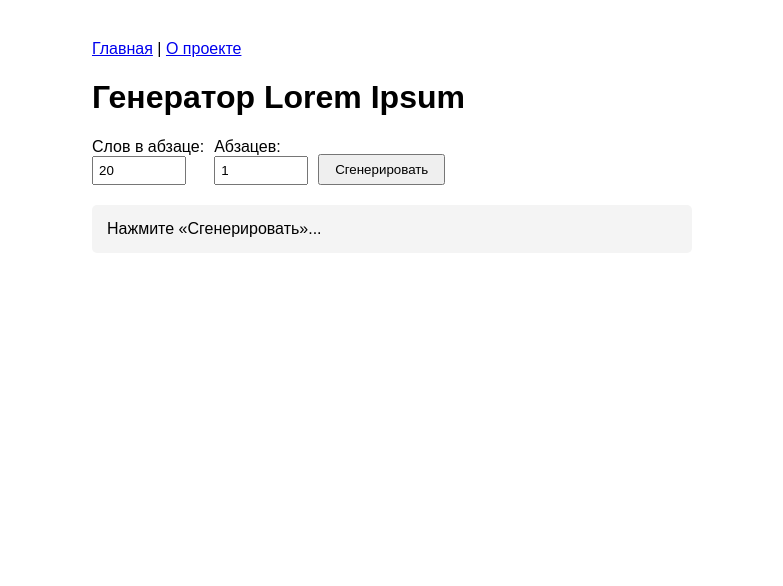
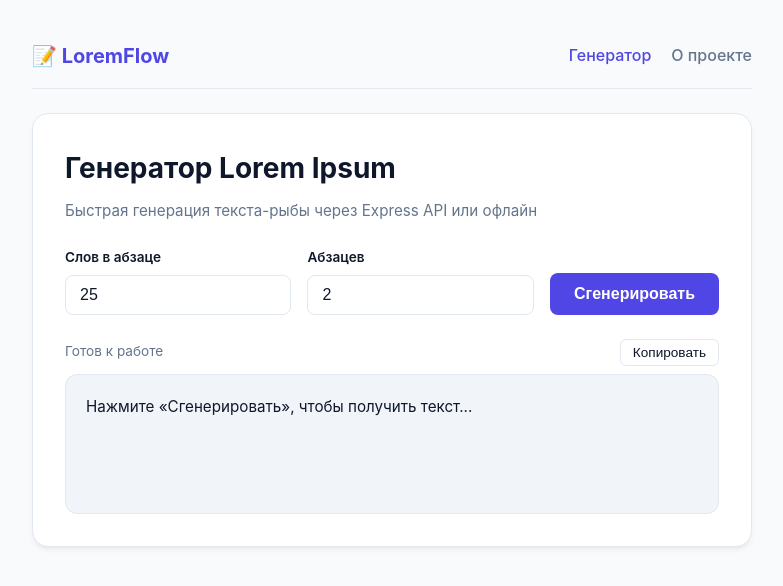
Before and after one commit to aidysp/lorem-flow, a website: page public/index.html in a window 1280 px wide. Shown: the whole page, without its empty margins (248-1031 px from the left). Drawn offline with Linux system fonts and the light colour scheme.

Commit message:
added styles

```diff
--- a/public/app.js
+++ b/public/app.js
@@ -1,9 +1,31 @@
+const OFFLINE_WORDS = [
+  'lorem', 'ipsum', 'dolor', 'sit', 'amet', 'consectetur', 'adipiscing', 'elit',
+  'sed', 'do', 'eiusmod', 'tempor', 'incididunt', 'ut', 'labore', 'et', 'dolore',
+  'magna', 'aliqua', 'enim', 'ad', 'minim', 'veniam', 'quis', 'nostrud',
+  'exercitation', 'ullamco', 'laboris', 'nisi', 'aliquip', 'ex', 'ea', 'commodo'
+];
+
+
+function generateOfflineLorem(wordsCount, paragraphsCount) {
+  const paragraphs = [];
+  for (let p = 0; p < paragraphsCount; p++) {
+    const currentParagraph = [];
+    for (let w = 0; w < wordsCount; w++) {
+      const randomWord = OFFLINE_WORDS[Math.floor(Math.random() * OFFLINE_WORDS.length)];
+      currentParagraph.push(w === 0 ? randomWord[0].toUpperCase() + randomWord.slice(1) : randomWord);
+    }
+    paragraphs.push(currentParagraph.join(' ') + '.');
+  }
+  return paragraphs.join('\n\n');
+}
+
 document.getElementById('generateBtn').addEventListener('click', async () => {
-  const words = document.getElementById('words').value;
-  const paragraphs = document.getElementById('paragraphs').value;
+  const words = Number(document.getElementById('words').value);
+  const paragraphs = Number(document.getElementById('paragraphs').value);
   const output = document.getElementById('output');
 
   try {
+
     const response = await fetch(`/api/lorem?words=${words}&paragraphs=${paragraphs}`);
     const data = await response.json();
 
@@ -14,7 +36,15 @@ document.getElementById('generateBtn').addEventListener('click', async () => {
 
     output.textContent = data.text;
   } catch (err) {
-    output.textContent = 'Нет соединения с сервером (офлайн-режим). API недоступен, но интерфейс работает из кеша!';
+
+    if (!Number.isInteger(words) || words <= 0 || words > 1000 ||
+        !Number.isInteger(paragraphs) || paragraphs <= 0 || paragraphs > 50) {
+      output.textContent = 'Ошибка (Офлайн): Параметры должны быть целыми числами (слова: 1-1000, абзацы: 1-50).';
+      return;
+    }
+
+    const offlineText = generateOfflineLorem(words, paragraphs);
+    output.textContent = `[Офлайн-режим]\n\n${offlineText}`;
   }
 });
 
@@ -25,3 +55,19 @@ if ('serviceWorker' in navigator) {
       .catch(err => console.error('Ошибка регистрации SW:', err));
   });
 }
+
+
+
+document.getElementById('copyBtn').addEventListener('click', () => {
+  const text = document.getElementById('output').textContent;
+  const copyBtn = document.getElementById('copyBtn');
+
+  navigator.clipboard.writeText(text).then(() => {
+    copyBtn.textContent = 'Скопировано!';
+    copyBtn.classList.add('copied');
+    setTimeout(() => {
+      copyBtn.textContent = 'Копировать';
+      copyBtn.classList.remove('copied');
+    }, 2000);
+  });
+});
--- a/public/index.html
+++ b/public/index.html
@@ -3,31 +3,45 @@
 <head>
   <meta charset="UTF-8">
   <meta name="viewport" content="width=device-width, initial-scale=1.0">
-  <title>Генератор Lorem Ipsum</title>
+  <title>LoremFlow — Генератор Lorem Ipsum</title>
   <link rel="manifest" href="/manifest.json">
-  <style>
-    body { font-family: sans-serif; max-width: 600px; margin: 40px auto; padding: 0 20px; }
-    .controls { display: flex; gap: 10px; margin-bottom: 20px; align-items: flex-end; }
-    input { width: 80px; padding: 5px; }
-    button { padding: 6px 15px; cursor: pointer; }
-    #output { white-space: pre-wrap; background: #f4f4f4; padding: 15px; border-radius: 5px; }
-    nav { margin-bottom: 20px; }
-  </style>
+  <link rel="stylesheet" href="/style.css">
 </head>
 <body>
-  <nav>
-    <a href="/">Главная</a> | <a href="/about">О проекте</a>
-  </nav>
+  <div class="container">
+    <nav>
+      <a href="/" class="logo">📝 LoremFlow</a>
+      <div class="nav-links">
+        <a href="/" class="active">Генератор</a>
+        <a href="/about">О проекте</a>
+      </div>
+    </nav>
 
-  <h1>Генератор Lorem Ipsum</h1>
+    <main class="card">
+      <h1>Генератор Lorem Ipsum</h1>
+      <p class="subtitle">Быстрая генерация текста-рыбы через Express API или офлайн</p>
 
-  <div class="controls">
-    <label>Слов в абзаце:<br><input type="number" id="words" value="20"></label>
-    <label>Абзацев:<br><input type="number" id="paragraphs" value="1"></label>
-    <button id="generateBtn">Сгенерировать</button>
+      <div class="controls">
+        <div class="input-group">
+          <label for="words">Слов в абзаце</label>
+          <input type="number" id="words" value="25" min="1" max="1000">
+        </div>
+        <div class="input-group">
+          <label for="paragraphs">Абзацев</label>
+          <input type="number" id="paragraphs" value="2" min="1" max="50">
+        </div>
+        <button id="generateBtn" class="btn-primary">Сгенерировать</button>
+      </div>
+
+      <div class="output-wrapper">
+        <div class="output-header">
+          <span class="stats" id="stats">Готов к работе</span>
+          <button id="copyBtn" class="btn-copy">Копировать</button>
+        </div>
+        <div id="output">Нажмите «Сгенерировать», чтобы получить текст...</div>
+      </div>
+    </main>
   </div>
-
-  <div id="output">Нажмите «Сгенерировать»...</div>
 
   <script src="/app.js"></script>
 </body>
--- /dev/null
+++ b/public/style.css
@@ -0,0 +1,214 @@
+:root {
+  --bg-color: #f8fafc;
+  --card-bg: #ffffff;
+  --text-main: #0f172a;
+  --text-muted: #64748b;
+  --primary: #4f46e5;
+  --primary-hover: #4338ca;
+  --border: #e2e8f0;
+  --output-bg: #f1f5f9;
+  --success: #10b981;
+}
+
+* {
+  box-sizing: border-box;
+  margin: 0;
+  padding: 0;
+}
+
+body {
+  font-family: -apple-system, BlinkMacSystemFont, "Segoe UI", Roboto, Helvetica, Arial, sans-serif;
+  background-color: var(--bg-color);
+  color: var(--text-main);
+  line-height: 1.6;
+  padding: 20px;
+  min-height: 100vh;
+  display: flex;
+  flex-direction: column;
+  align-items: center;
+}
+
+.container {
+  width: 100%;
+  max-width: 720px;
+  margin-top: 20px;
+}
+
+/* Навигация */
+nav {
+  display: flex;
+  justify-content: space-between;
+  align-items: center;
+  margin-bottom: 24px;
+  padding-bottom: 16px;
+  border-bottom: 1px solid var(--border);
+}
+
+.logo {
+  font-weight: 700;
+  font-size: 1.25rem;
+  color: var(--primary);
+  text-decoration: none;
+  display: flex;
+  align-items: center;
+  gap: 8px;
+}
+
+.nav-links {
+  display: flex;
+  gap: 20px;
+}
+
+.nav-links a {
+  text-decoration: none;
+  color: var(--text-muted);
+  font-weight: 500;
+  transition: color 0.2s;
+}
+
+.nav-links a:hover,
+.nav-links a.active {
+  color: var(--primary);
+}
+
+/* Основная карточка */
+.card {
+  background: var(--card-bg);
+  border: 1px solid var(--border);
+  border-radius: 16px;
+  padding: 32px;
+  box-shadow: 0 4px 6px -1px rgba(0, 0, 0, 0.05), 0 2px 4px -2px rgba(0, 0, 0, 0.05);
+}
+
+h1 {
+  font-size: 1.75rem;
+  font-weight: 700;
+  margin-bottom: 8px;
+}
+
+.subtitle {
+  color: var(--text-muted);
+  margin-bottom: 24px;
+  font-size: 0.95rem;
+}
+
+/* Панель управления */
+.controls {
+  display: flex;
+  flex-wrap: wrap;
+  gap: 16px;
+  align-items: flex-end;
+  margin-bottom: 24px;
+}
+
+.input-group {
+  display: flex;
+  flex-direction: column;
+  gap: 6px;
+  flex: 1;
+  min-width: 130px;
+}
+
+label {
+  font-size: 0.85rem;
+  font-weight: 600;
+  color: var(--text-main);
+}
+
+input[type="number"] {
+  padding: 10px 14px;
+  border: 1px solid var(--border);
+  border-radius: 8px;
+  font-size: 1rem;
+  color: var(--text-main);
+  transition: border-color 0.2s, box-shadow 0.2s;
+  width: 100%;
+}
+
+input[type="number"]:focus {
+  outline: none;
+  border-color: var(--primary);
+  box-shadow: 0 0 0 3px rgba(79, 70, 229, 0.15);
+}
+
+.btn-primary {
+  background-color: var(--primary);
+  color: white;
+  border: none;
+  padding: 11px 24px;
+  border-radius: 8px;
+  font-size: 1rem;
+  font-weight: 600;
+  cursor: pointer;
+  transition: background-color 0.2s, transform 0.1s;
+  height: 42px;
+}
+
+.btn-primary:hover {
+  background-color: var(--primary-hover);
+}
+
+.btn-primary:active {
+  transform: scale(0.98);
+}
+
+/* Блок результата */
+.output-wrapper {
+  position: relative;
+}
+
+.output-header {
+  display: flex;
+  justify-content: space-between;
+  align-items: center;
+  margin-bottom: 8px;
+}
+
+.stats {
+  font-size: 0.85rem;
+  color: var(--text-muted);
+}
+
+.btn-copy {
+  background: transparent;
+  border: 1px solid var(--border);
+  color: var(--text-main);
+  padding: 5px 12px;
+  border-radius: 6px;
+  font-size: 0.85rem;
+  font-weight: 500;
+  cursor: pointer;
+  transition: all 0.2s;
+}
+
+.btn-copy:hover {
+  background: var(--output-bg);
+  border-color: #cbd5e1;
+}
+
+.btn-copy.copied {
+  border-color: var(--success);
+  color: var(--success);
+  background: rgba(16, 185, 129, 0.08);
+}
+
+#output {
+  white-space: pre-wrap;
+  background: var(--output-bg);
+  border: 1px solid var(--border);
+  padding: 20px;
+  border-radius: 12px;
+  min-height: 140px;
+  font-size: 0.95rem;
+  color: var(--text-main);
+}
+
+/* Адаптив под телефон */
+@media (max-width: 540px) {
+  .card {
+    padding: 20px;
+  }
+  .btn-primary {
+    width: 100%;
+  }
+}
--- a/public/sw.js
+++ b/public/sw.js
@@ -4,6 +4,7 @@ const ASSETS_TO_CACHE = [
   '/index.html',
   '/about',
   '/about.html',
+  '/style.css',
   '/app.js',
   '/manifest.json',
   '/icon.png'
```
Also changed, not shown: public/about.html (+24 -5 lines), server.js (line endings or trailing spaces).
